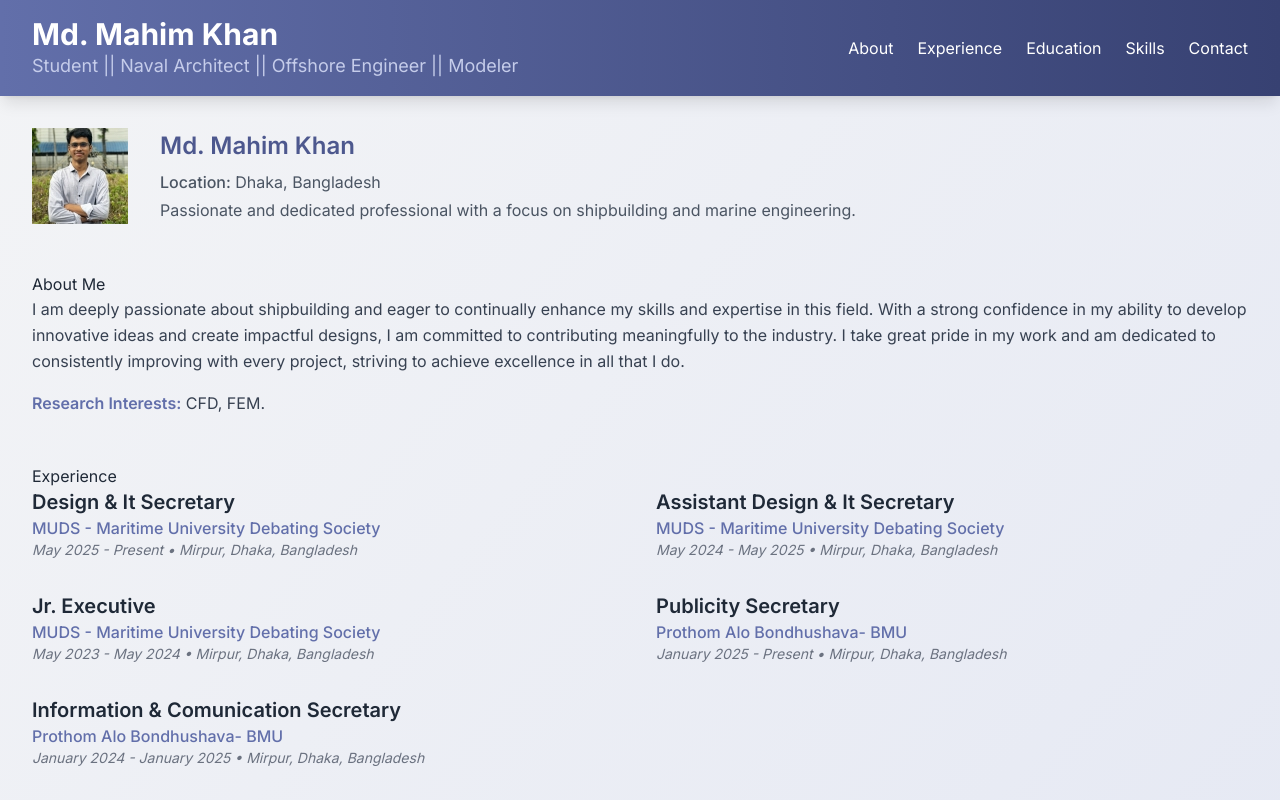
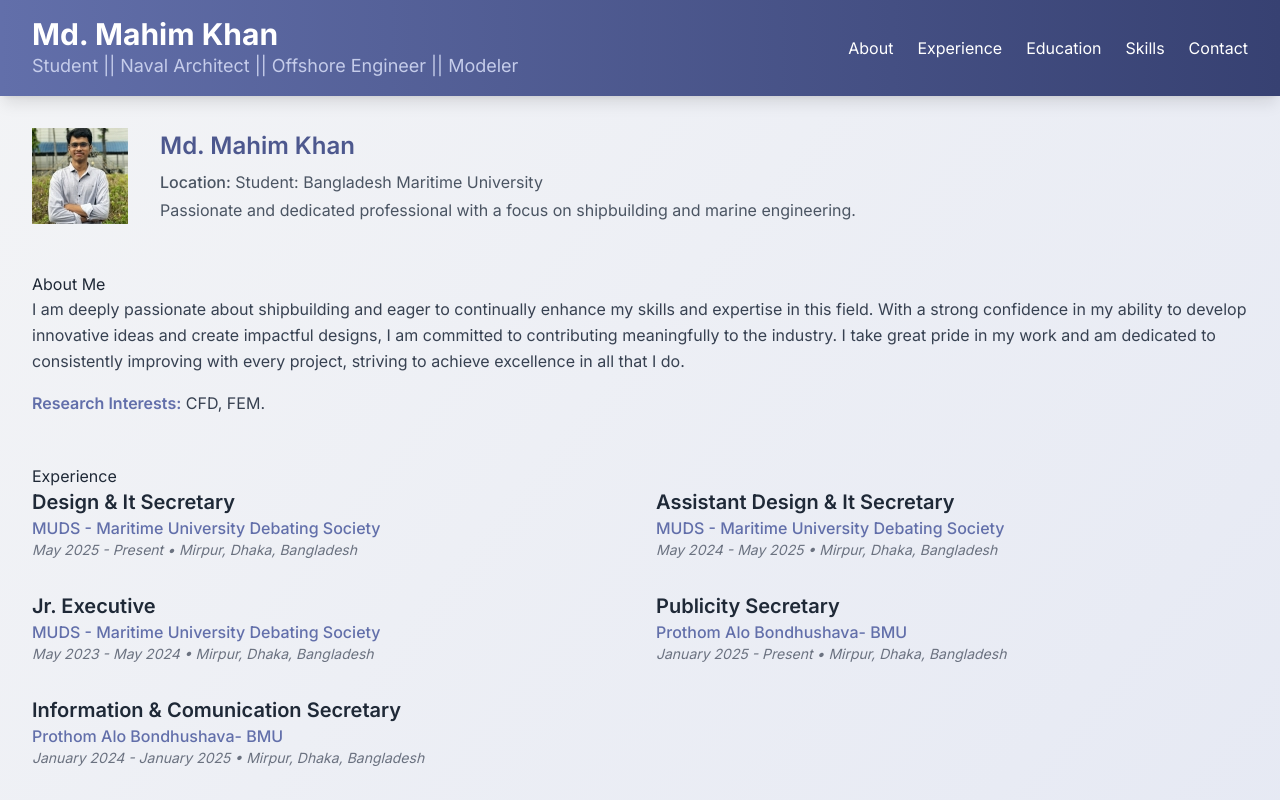
Before and after one commit to D3V1LxD/Profile, a plain HTML site: page index.html in a window 1280 px wide. Shown: the top 800 px of the page. Drawn offline with nearby package versions, Linux system fonts and the light colour scheme.

Commit message:
Update index.html

```diff
--- a/index.html
+++ b/index.html
@@ -101,7 +101,7 @@
                     </div>
                 <div>
                     <h2 class="text-2xl font-semibold text-customBlue-700 mb-2">Md. Mahim Khan</h2>
-                    <p class="text-gray-600 mb-1"><span class="font-medium">Location:</span> Dhaka, Bangladesh</p>
+                    <p class="text-gray-600 mb-1"><span class="font-medium">Location:</span> Student: Bangladesh Maritime University</p>
                     <p class="text-gray-600">
                         Passionate and dedicated professional with a focus on shipbuilding and marine engineering.
                     </p>
```
